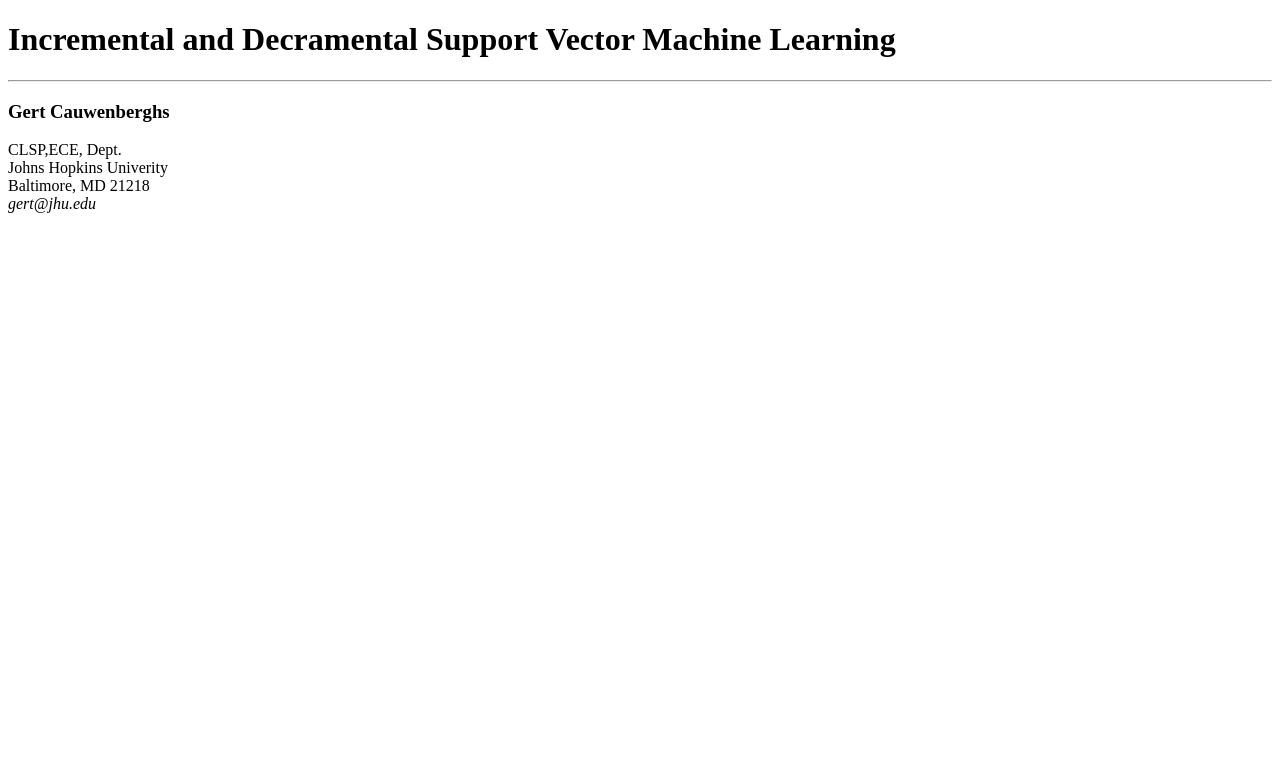
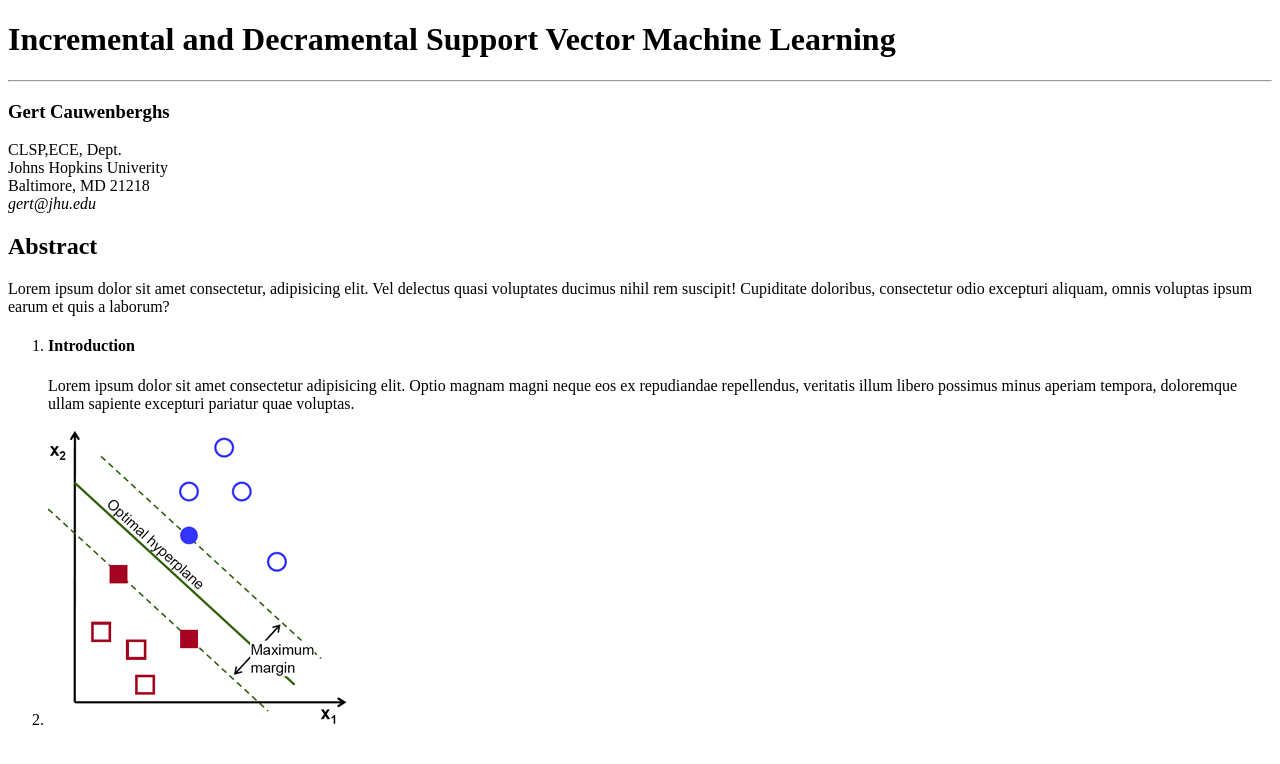
Before and after one commit to GCaringi/paper-scientifico, a plain HTML site: page index.html in a window 1280 px wide. Drawn offline with Linux system fonts and the light colour scheme.

Commit message:
Aggiunta sezione abstract

```diff
--- a/index.html
+++ b/index.html
@@ -26,6 +26,22 @@
             <!-- /Intestazione della pagina -->
             <!-- Corpo della pagina -->
             <main>
+                <!-- Sezione abstract -->
+                <section>
+                    <h2>Abstract</h2>
+                    <p>Lorem ipsum dolor sit amet consectetur, adipisicing elit. Vel delectus quasi voluptates ducimus nihil rem suscipit! Cupiditate doloribus, consectetur odio excepturi aliquam, omnis voluptas ipsum earum et quis a laborum?</p>
+                    <ol>
+                        <li>
+                            <h4>Introduction</h4>
+                            <p>Lorem ipsum dolor sit amet consectetur adipisicing elit. Optio magnam magni neque eos ex repudiandae repellendus, veritatis illum libero possimus minus aperiam tempora, doloremque ullam sapiente excepturi pariatur quae voluptas.</p>
+                        </li>
+                        <li>
+                            <!-- <img src="https://docs.opencv.org/2.4/_images/optimal-hyperplane.png" alt="optimal optimal hyperplane"> -->
+                            <img src="./img/optimal-hyperplane.png" alt="optimal-hyperplane">
+                        </li>
+                    </ol>
+                </section>
+                <!-- /Sezione abstract -->
 
             </main>
             <!-- /Corpo della pagina -->
```
Also changed, not shown: img/optimal-hyperplane.png (added).
